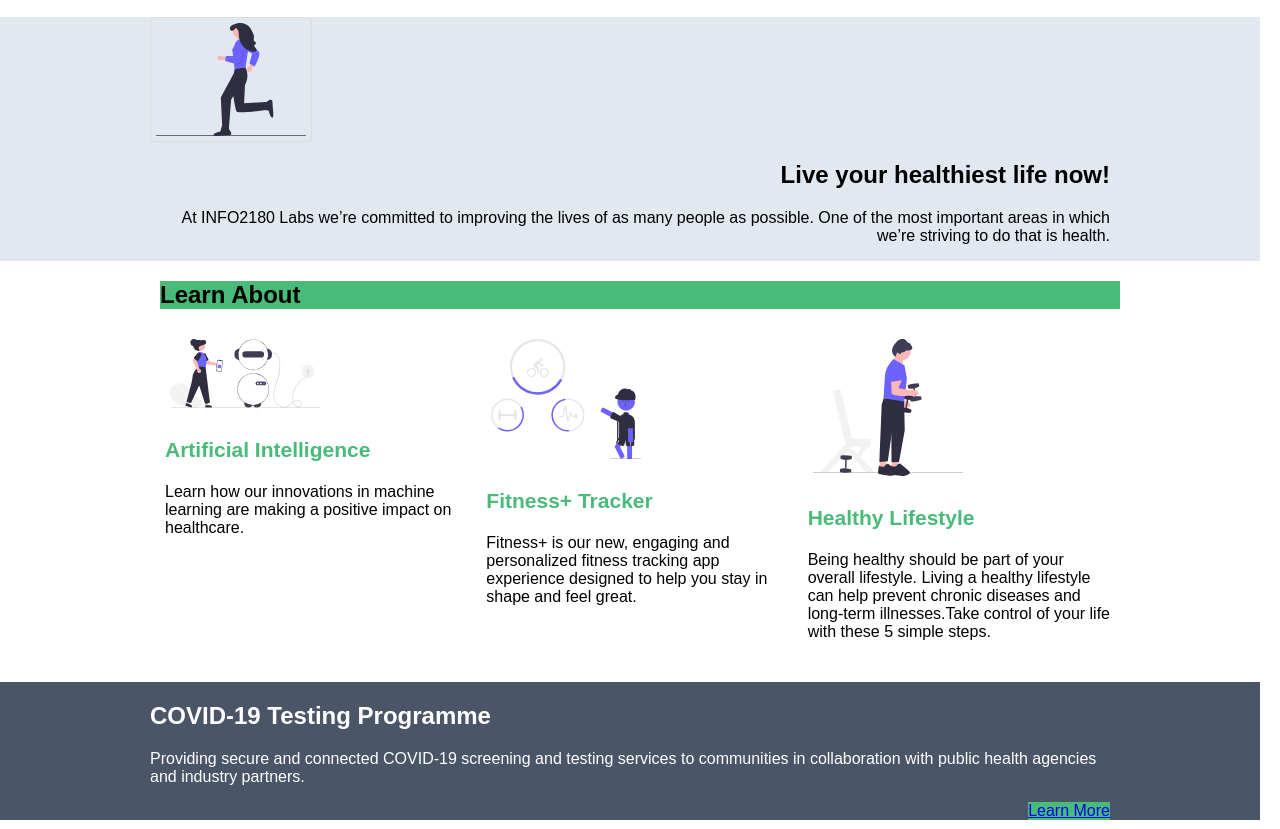
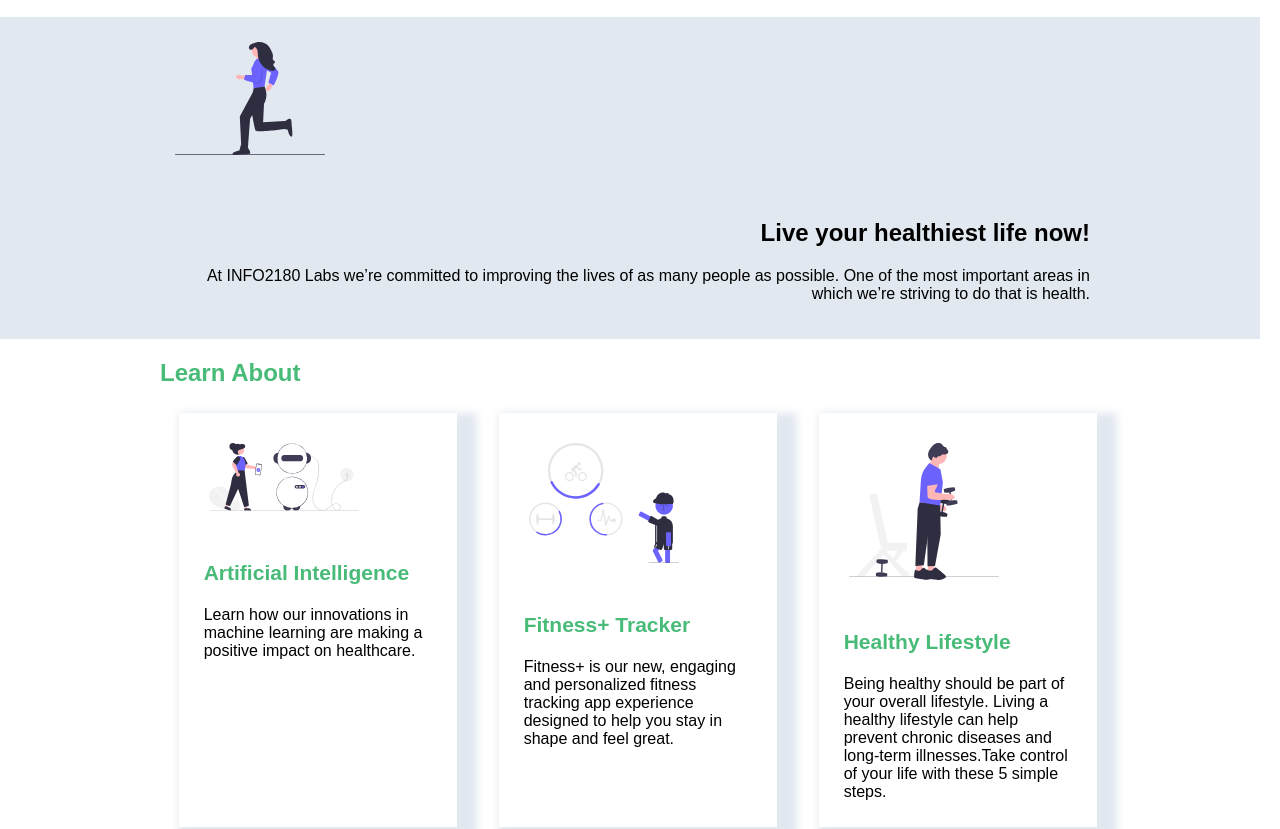
Before and after one commit to kayla-star1/info2180-project1, a plain HTML site: page index.html in a window 1280 px wide. Shown: the part 133-962 px from the top of the page. Drawn offline with Linux system fonts and the light colour scheme.

Commit message:
Update CSS

```diff
--- a/styles.css
+++ b/styles.css
@@ -49,18 +49,19 @@
 }
 .overview-hero-image img{
    display: block;
-   border: 1px solid #ddd;
    border-radius: 4px;
    padding: 5px;
    width: 150px;
+   margin: 20px 20px 20px 20px;
 }
 .overview-hero-text{
     float: right;
     text-align: right;
+    margin: 20px 20px 20px 20px;
 }
 .learn-about h2 {
     font-size: 24px;
-    background-color: #48BB78;
+    color: #48BB78;
 }
 .learn-about h3{
     color: #48BB78;
@@ -68,43 +69,63 @@
 }
 
 .cards{
-    display: flex;
-    justify-content: center;
-    align-content: center;
+    display: grid;
+    grid-auto-flow: column;
     gap: 4px;
-    border: 5px #E2E8F0;
-    box-shadow: inset;
+    align-items: center;
+    justify-items: center;
+    border: 5px;
 
 }
+.cards::after{
+    content: "";
+    display: table;
+    clear: both;
+}
 .card{
-    flex: 33.33%;
+    font-size: 16px;
+    float: left;
+    width: 85%;
+    height: 95%;
     padding: 5px;
+    box-shadow:10px 10px 8px 10px #E2E8F0;
+    margin: 6px;;
 }
 .cards img{
     border: 1px ;
     border-radius: 4px;
     padding: 5px;
-    width: 150px
+    width: 150px ;
+    margin: 20px 20px 20px 20px;
+}
+.card-body{
+    margin: 20px 20px 20px 20px;
 }
 .testing{
-    margin: 20px 20px 0 0;
     border:5px;
     overflow: auto;
     background-color: #4A5568;
     color: white;
 }
 .testing-desciption{
+    margin: 20px 20px 20px 20px;
     display: inline-block;
 }
 .btn{
     background-color: #48BB78;
-    border: 5px;
+    border-radius: 5px;
     float: right;
 }
-
+.stories h2,p a{
+    color: #5A67D8;
+}
 .stories img{
     border-radius: 50%;
     padding: 5px;
     width: 150px;
 
 }
+.footer .container{
+    background-color: #4A5568;
+    color: white;
+}
```
